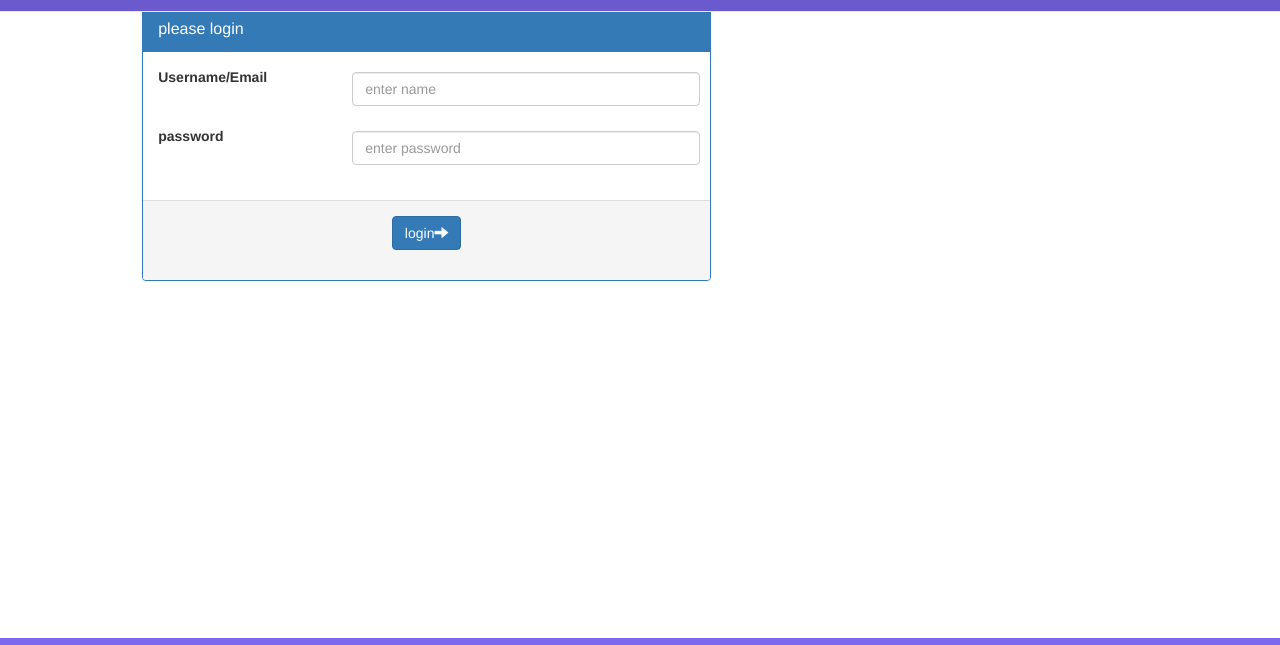
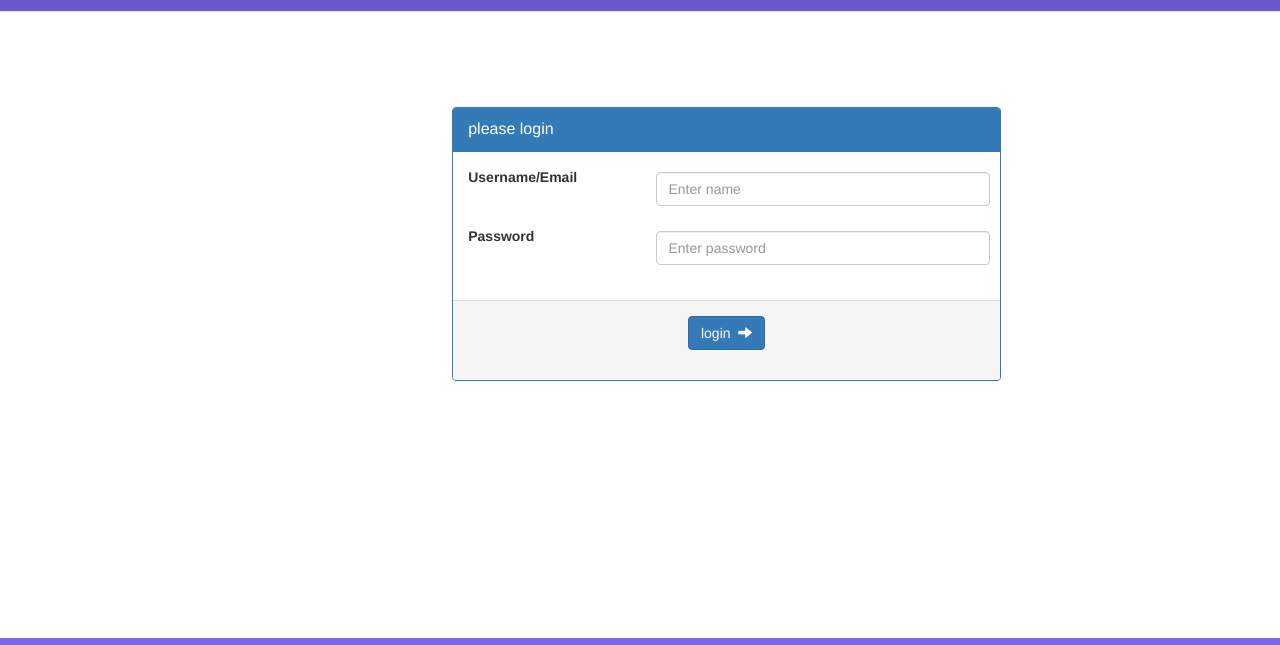
Before and after one commit to karthikairasu/karthick.github.io, a plain HTML site: page Encryption.html at #/login in a window 1280 px wide. Shown: the part 83-728 px from the top of the page. Drawn offline with Linux system fonts and the light colour scheme.

Commit message:
change login page

```diff
--- a/style.css
+++ b/style.css
@@ -1,6 +1,6 @@
 	 a:hover{
-	  color :yellow;
-	  font-size:30px;
+	  color :black;
+	  font-size:26px;
 
 	 }
 	 .navbar-fixed-top{
--- a/views/login.html
+++ b/views/login.html
@@ -1,9 +1,9 @@
- <div class="col-sm-8" ng-controller="myctrl7">
-				   <div class="row">
+ <div class="col-sm-8" ng-controller="myctrl7" >
+				   <div class="row" style="margin:100px 0px 0px 300px ; width:100%;">
 				     <div class="col-sm-2"></div>
 					 <div class="col-sm-8">
 					    <div class="row">
-					  <form action="#" method="post">
+
 					    <div class="panel panel-primary">
 						  <div class="panel-heading">
 						    <div class="panel-title">please login</div>
@@ -14,14 +14,14 @@
 						   <div class="row form-group">
 						       <div class="col-sm-4"><label>Username/Email</label></div>
 							   <div class="col-sm-8">
-							    <input type="text" class="form-control" name="Email" placeholder="enter name">
+							    <input type="text" class="form-control" name="Email" placeholder="Enter name">
 							   </div>
 						   </div>
 
 						   <div class="row form-group">
-						       <div class="col-sm-4"><label>password</label></div>
+						       <div class="col-sm-4"><label>Password</label></div>
 							   <div class="col-sm-8">
-							    <input type="password" class="form-control" name="password" placeholder="enter password">
+							    <input type="password" class="form-control" name="password" placeholder="Enter password">
 							   </div>
 						   </div>
 						   </div>
@@ -29,7 +29,7 @@
 						    <div class="panel-footer">
 							  <div class="row form-group">
 							    <div class="col-sm-12 text-center">
-								    <button class="btn btn-primary" type="submit">login<span class="glyphicon glyphicon-arrow-right"></span></button>
+								    <button class="btn btn-primary" type="submit">login&nbsp;&nbsp;<span class="glyphicon glyphicon-arrow-right"></span></button>
 
 								</div>
 
@@ -41,7 +41,7 @@
 
 
 						 </div>
-						 </form>
+
 						 </div>
 					 </div>
 				   </div>
```
